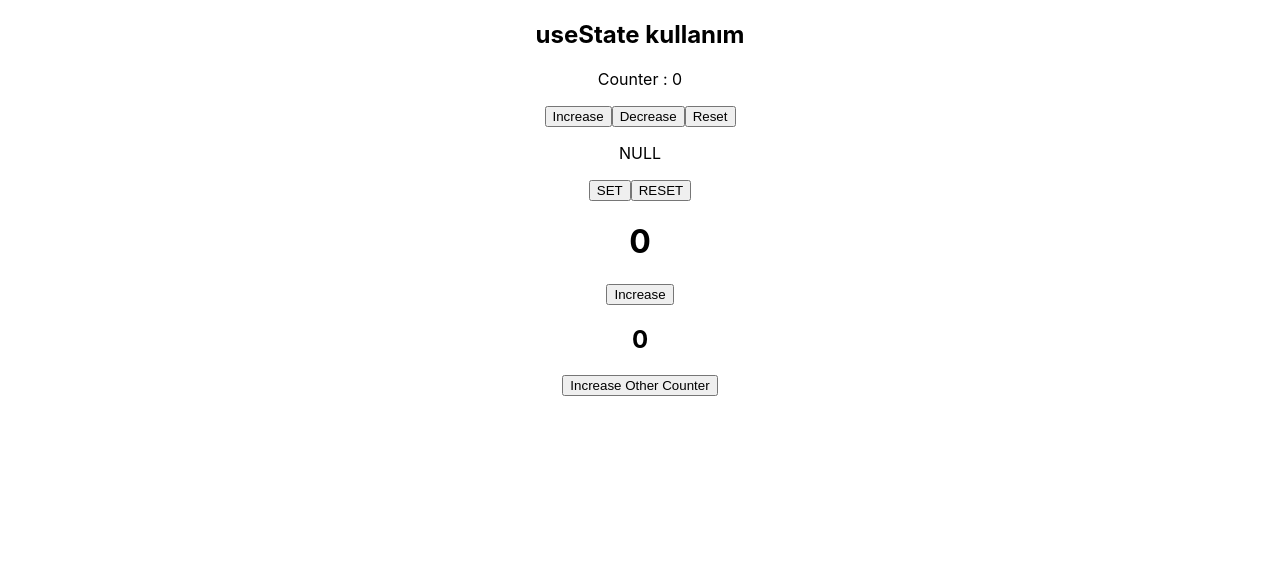
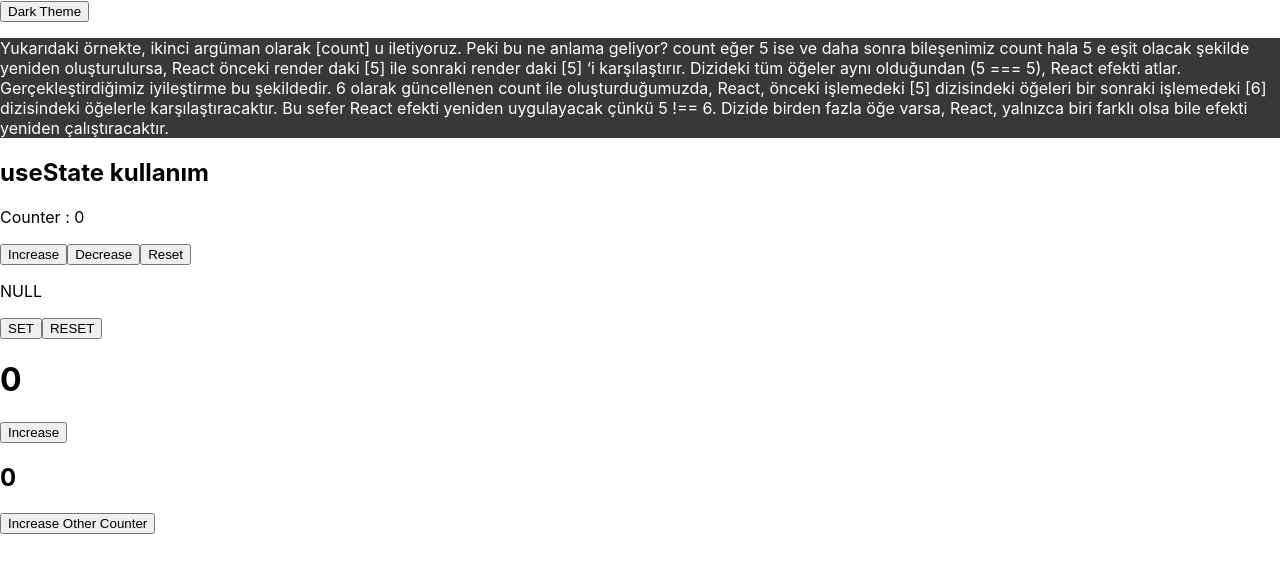
Before and after one commit to serifcolakel/react-and-javascript-learning, a React (Create React App) app in the folder react-hook/: page / in a window 1280 px wide. Shown: the top 572 px of the page. Built offline with nearby package versions, Linux system fonts and the light colour scheme.

Commit message:
useContext aciklamasi ve kullanimi

```diff
--- a/react-hook/src/App.js
+++ b/react-hook/src/App.js
@@ -1,10 +1,42 @@
-import "./App.css";
+import React, { useState } from "react";
 import State from "./components/HookUseState";
 import Effect from "./components/HookUseEffect";
+import Context from "./components/HookUseContext";
+
+const themes = {
+  dark: {
+    background: "#383838",
+    color: "#fff",
+  },
+  light: {
+    background: "#fff",
+    color: "#000",
+  },
+};
+
+//1.Context Oluştur
+//default dark gelecek export diğer yerlerde kullanmak için
+export const ThemeContext = React.createContext(themes.dark);
+
+//2.Provider oluştur go to ---> satır 26
 
 function App() {
+  const [theme, setTheme] = useState(themes.dark);
+
+  const toggleTheme = () => {
+    if (theme === themes.dark) setTheme(themes.light);
+    else setTheme(themes.dark);
+  };
+
   return (
     <div className="App">
+      <button onClick={toggleTheme}>
+        {theme === themes.dark ? "Dark Theme" : "Light Theme"}
+      </button>
+      <ThemeContext.Provider value={theme}>
+        <Context />
+      </ThemeContext.Provider>
+
       <State />
       <Effect />
     </div>
--- /dev/null
+++ b/react-hook/src/components/HookUseContext.js
@@ -0,0 +1,31 @@
+import React, { useContext } from "react";
+//Komponentler arası (Parent to Child) veri aktarma da kullanılır
+//1 context için 1 provider(sağlayıcı) gerekli
+//1 context ile 1 den fazla consumer(tüketici) olabilir
+import { ThemeContext } from "../App";
+
+export default function HookUseContext() {
+  const theme = useContext(ThemeContext);
+
+  console.log(theme);
+
+  return (
+    <div style={theme}>
+      <div>
+        <p>
+          Yukarıdaki örnekte, ikinci argüman olarak [count] u iletiyoruz. Peki
+          bu ne anlama geliyor? count eğer 5 ise ve daha sonra bileşenimiz count
+          hala 5 e eşit olacak şekilde yeniden oluşturulursa, React önceki
+          render daki [5] ile sonraki render daki [5] ‘i karşılaştırır. Dizideki
+          tüm öğeler aynı olduğundan (5 === 5), React efekti atlar.
+          Gerçekleştirdiğimiz iyileştirme bu şekildedir. 6 olarak güncellenen
+          count ile oluşturduğumuzda, React, önceki işlemedeki [5] dizisindeki
+          öğeleri bir sonraki işlemedeki [6] dizisindeki öğelerle
+          karşılaştıracaktır. Bu sefer React efekti yeniden uygulayacak çünkü 5
+          !== 6. Dizide birden fazla öğe varsa, React, yalnızca biri farklı olsa
+          bile efekti yeniden çalıştıracaktır.
+        </p>
+      </div>
+    </div>
+  );
+}
```
